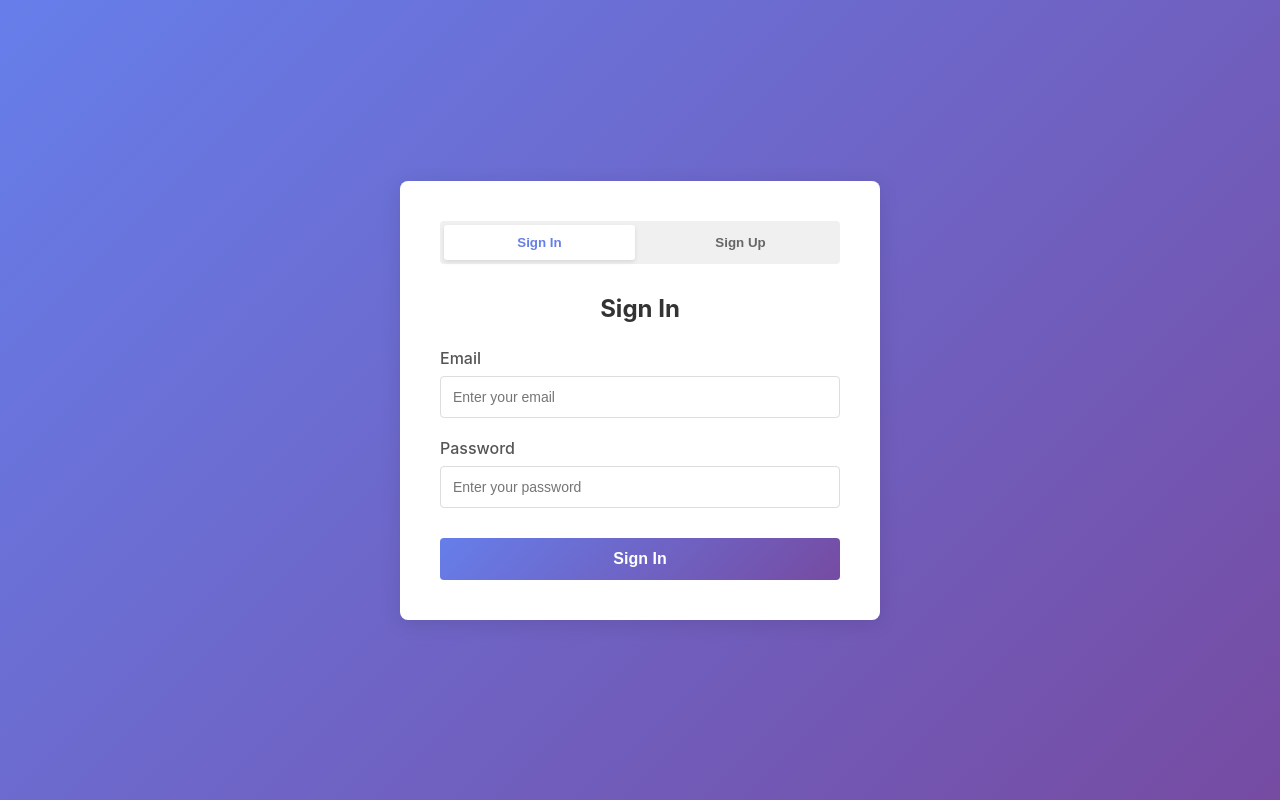
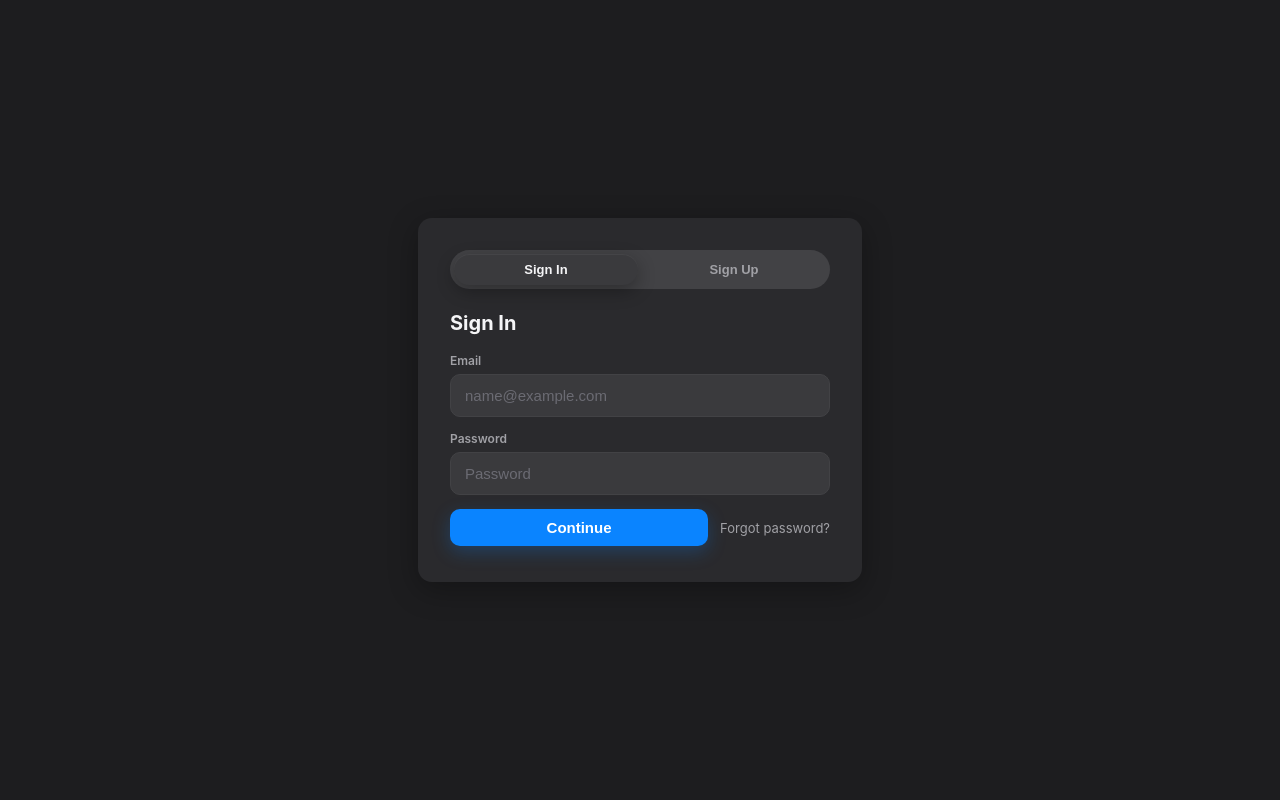
Before and after one commit to dave-oregan/hackviolet-mockinterview, a React (Create React App) app in the folder frontend/: page /login in a window 1280 px wide. Built offline with nearby package versions, Linux system fonts and the light colour scheme.

Commit message:
login UI

```diff
--- a/frontend/src/App.css
+++ b/frontend/src/App.css
@@ -32,6 +32,7 @@
   justify-content: center;
   width: 100%;
   position: relative;
+  min-height: 100vh;
 }
 
 .logo-section {
--- a/frontend/src/components/Login.jsx
+++ b/frontend/src/components/Login.jsx
@@ -1,4 +1,4 @@
-import { useState } from 'react';
+import { useState, useRef, useEffect } from 'react';
 import '../css/Login.css';
 
 function Login() {
@@ -24,36 +24,61 @@ function Login() {
     // Add registration logic here
   };
 
+  const boxRef = useRef(null);
+
+  useEffect(() => {
+    // adjust height to current content to enable smooth transitions
+    const el = boxRef.current;
+    if (!el) return;
+    // allow browser to compute layout then set explicit height
+    const resize = () => {
+      // reset height to auto to get natural scrollHeight, then set to that value
+      el.style.height = 'auto';
+      const h = el.scrollHeight;
+      el.style.height = h + 'px';
+    };
+
+    // run on next frame to ensure DOM updated
+    requestAnimationFrame(resize);
+
+    // also update on window resize
+    window.addEventListener('resize', resize);
+    return () => window.removeEventListener('resize', resize);
+  }, [isSignIn, name, email, password, confirmPassword]);
+
   return (
     <div className="login-container">
-      <div className="login-box">
+      <div ref={boxRef} className="login-box login-card">
         <div className="toggle-container">
           <button
             className={`toggle-button ${isSignIn ? 'active' : ''}`}
             onClick={() => setIsSignIn(true)}
+            aria-pressed={isSignIn}
           >
             Sign In
           </button>
           <button
             className={`toggle-button ${!isSignIn ? 'active' : ''}`}
             onClick={() => setIsSignIn(false)}
+            aria-pressed={!isSignIn}
           >
             Sign Up
           </button>
         </div>
 
         {isSignIn ? (
-          <form onSubmit={handleSignInSubmit}>
-            <h1>Sign In</h1>
+          <form onSubmit={handleSignInSubmit} className="login-form">
+            <h1 className="login-title">Sign In</h1>
             <div className="form-group">
               <label htmlFor="signin-email">Email</label>
               <input
                 id="signin-email"
                 type="email"
-                placeholder="Enter your email"
+                placeholder="name@example.com"
                 value={email}
                 onChange={(e) => setEmail(e.target.value)}
                 required
+                autoComplete="email"
               />
             </div>
             <div className="form-group">
@@ -61,28 +86,35 @@ function Login() {
               <input
                 id="signin-password"
                 type="password"
-                placeholder="Enter your password"
+                placeholder="Password"
                 value={password}
                 onChange={(e) => setPassword(e.target.value)}
                 required
+                autoComplete="current-password"
               />
             </div>
-            <button type="submit" className="login-button">
-              Sign In
-            </button>
+            <div className="form-actions">
+              <button type="submit" className="login-button">
+                Continue
+              </button>
+              <a className="link-muted" href="#forgot">
+                Forgot password?
+              </a>
+            </div>
           </form>
         ) : (
-          <form onSubmit={handleSignUpSubmit}>
-            <h1>Sign Up</h1>
+          <form onSubmit={handleSignUpSubmit} className="login-form">
+            <h1 className="login-title">Create Your Account</h1>
             <div className="form-group">
               <label htmlFor="signup-name">Full Name</label>
               <input
                 id="signup-name"
                 type="text"
-                placeholder="Enter your full name"
+                placeholder="Full name"
                 value={name}
                 onChange={(e) => setName(e.target.value)}
                 required
+                autoComplete="name"
               />
             </div>
             <div className="form-group">
@@ -90,10 +122,11 @@ function Login() {
               <input
                 id="signup-email"
                 type="email"
-                placeholder="Enter your email"
+                placeholder="name@example.com"
                 value={email}
                 onChange={(e) => setEmail(e.target.value)}
                 required
+                autoComplete="email"
               />
             </div>
             <div className="form-group">
@@ -101,10 +134,11 @@ function Login() {
               <input
                 id="signup-password"
                 type="password"
-                placeholder="Enter your password"
+                placeholder="Create a password"
                 value={password}
                 onChange={(e) => setPassword(e.target.value)}
                 required
+                autoComplete="new-password"
               />
             </div>
             <div className="form-group">
@@ -112,15 +146,18 @@ function Login() {
               <input
                 id="signup-confirm"
                 type="password"
-                placeholder="Confirm your password"
+                placeholder="Confirm password"
                 value={confirmPassword}
                 onChange={(e) => setConfirmPassword(e.target.value)}
                 required
+                autoComplete="new-password"
               />
             </div>
-            <button type="submit" className="login-button">
-              Sign Up
-            </button>
+            <div className="form-actions">
+              <button type="submit" className="login-button">
+                Create
+              </button>
+            </div>
           </form>
         )}
       </div>
--- a/frontend/src/css/Login.css
+++ b/frontend/src/css/Login.css
@@ -1,99 +1,173 @@
+/* Light Mode */
 .login-container {
   display: flex;
   justify-content: center;
   align-items: center;
-  height: 100vh;
-  background: linear-gradient(135deg, #667eea 0%, #764ba2 100%);
+  min-height: 100vh;
+  /* background: #f6f6f7; */
+  background: #1d1d1f;
+  font-family: -apple-system, BlinkMacSystemFont, 'Segoe UI', Roboto, 'Helvetica Neue', Arial;
 }
 
-.login-box {
-  background: white;
-  padding: 40px;
-  border-radius: 8px;
-  box-shadow: 0 4px 20px rgba(0, 0, 0, 0.1);
-  width: 100%;
-  max-width: 400px;
+.login-card {
+  /* background: white; */
+  background: #2a2a2d;
+  padding: 32px;
+  padding-bottom: 2px;
+  border-radius: 14px;
+  /* box-shadow: 0 8px 30px rgba(12, 16, 20, 0.08); */
+  box-shadow: 0 8px 30px rgba(0, 0, 0, 0.3);
+  width: 380px;
+  max-width: calc(100% - 48px);
+  overflow: hidden;
+  transition: height 260ms cubic-bezier(0.22, 1, 0.36, 1), box-shadow 180ms ease;
+  min-height: fit-content;
 }
 
 .toggle-container {
   display: flex;
-  gap: 10px;
-  margin-bottom: 30px;
-  background: #f0f0f0;
-  border-radius: 4px;
+  /* background: #f2f2f4; */
+  background: #424245;
+  border-radius: 999px;
   padding: 4px;
+  gap: 4px;
+  margin-bottom: 22px;
 }
 
 .toggle-button {
   flex: 1;
-  padding: 10px;
+  padding: 8px 12px;
   border: none;
   background: transparent;
-  color: #666;
+  /* color: #6b6b73; */
+  color: #a1a1a6;
   font-weight: 600;
   cursor: pointer;
-  border-radius: 3px;
-  transition: all 0.3s;
+  border-radius: 999px;
+  transition: background 0.18s, color 0.18s, transform 0.12s;
+  font-size: 13px;
 }
 
 .toggle-button.active {
-  background: white;
-  color: #667eea;
-  box-shadow: 0 2px 4px rgba(0, 0, 0, 0.1);
+  /* background: white;
+  color: #111111; */
+  background: #3a3a3d;
+  color: #f5f5f7;
+  /* box-shadow: 0 1px 0 rgba(0,0,0,0.03) inset, 0 6px 18px rgba(12,16,20,0.06); */
+  box-shadow: 0 1px 0 rgba(255,255,255,0.05) inset, 0 6px 18px rgba(0,0,0,0.3);
 }
 
-.login-box h1 {
-  text-align: center;
-  margin-bottom: 25px;
-  color: #333;
-  font-size: 24px;
+.login-title {
+  font-size: 20px;
+  /* color: #111111; */
+  color: #f5f5f7;
+  margin: 6px 0 18px 0;
+  text-align: left;
+}
+
+.login-form {
+  display: block;
 }
 
 .form-group {
-  margin-bottom: 20px;
+  margin-bottom: 14px;
 }
 
 .form-group label {
   display: block;
-  margin-bottom: 8px;
-  color: #555;
-  font-weight: 500;
+  margin-bottom: 6px;
+  /* color: #6b6b73; */
+  color: #a1a1a6;
+  font-weight: 600;
+  font-size: 12px;
+  text-transform: none;
 }
 
 .form-group input {
   width: 100%;
-  padding: 12px;
-  border: 1px solid #ddd;
-  border-radius: 4px;
-  font-size: 14px;
+  padding: 12px 14px;
+  /* border: 1px solid #e6e6ea; */
+  border: 1px solid #424245;
+  border-radius: 10px;
+  font-size: 15px;
+  /* color: #111111;
+  background: white; */
+  color: #f5f5f7;
+  background: #3a3a3d;
   box-sizing: border-box;
-  transition: border-color 0.3s;
+  transition: box-shadow 0.15s, border-color 0.15s;
+}
+
+.form-group input::placeholder {
+  /* color: #bcbcc2; */
+  color: #6b6b73;
 }
 
 .form-group input:focus {
   outline: none;
-  border-color: #667eea;
-  box-shadow: 0 0 0 3px rgba(102, 126, 234, 0.1);
+  /* border-color: #0071e3; */
+  border-color: #0a84ff;
+  /* box-shadow: 0 4px 18px rgba(0,113,227,0.08); */
+  box-shadow: 0 4px 18px rgba(10,132,255,0.2);
+}
+
+.form-actions {
+  display: flex;
+  align-items: center;
+  justify-content: space-between;
+  gap: 12px;
+  margin-top: 6px;
 }
 
 .login-button {
-  width: 100%;
-  padding: 12px;
-  background: linear-gradient(135deg, #667eea 0%, #764ba2 100%);
+  flex: 1 1 auto;
+  padding: 10px 14px;
+  /* background: #0071e3; */
+  background: #0a84ff;
   color: white;
   border: none;
-  border-radius: 4px;
-  font-size: 16px;
+  border-radius: 10px;
+  font-size: 15px;
   font-weight: 600;
   cursor: pointer;
-  transition: transform 0.2s;
-  margin-top: 10px;
+  /* box-shadow: 0 6px 18px rgba(0,113,227,0.18); */
+  box-shadow: 0 6px 18px rgba(10,132,255,0.25);
+  transition: transform 0.12s, box-shadow 0.12s;
 }
 
-.login-button:hover {
-  transform: translateY(-2px);
+.login-button:hover { transform: translateY(-1px); }
+.login-button:active {
+  transform: translateY(0);
+  /* box-shadow: 0 4px 12px rgba(0,113,227,0.14); */
+  box-shadow: 0 4px 12px rgba(10,132,255,0.2);
 }
 
-.login-button:active {
-  transform: translateY(0);
+.link-muted {
+  /* color: #6b6b73; */
+  color: #a1a1a6;
+  font-size: 13px;
+  text-decoration: none;
 }
+
+@media (max-width: 420px) {
+  .login-card { width: 92%; padding: 20px; }
+  .login-title { font-size: 18px; }
+}
+
+/* Dark Mode - Uncomment to use light mode instead
+@media (prefers-color-scheme: light) {
+  .login-container { background: #f6f6f7; }
+  .login-card { background: white; box-shadow: 0 8px 30px rgba(12, 16, 20, 0.08); }
+  .toggle-container { background: #f2f2f4; }
+  .toggle-button { color: #6b6b73; }
+  .toggle-button.active { background: white; color: #111111; box-shadow: 0 1px 0 rgba(0,0,0,0.03) inset, 0 6px 18px rgba(12,16,20,0.06); }
+  .login-title { color: #111111; }
+  .form-group label { color: #6b6b73; }
+  .form-group input { border: 1px solid #e6e6ea; color: #111111; background: white; }
+  .form-group input::placeholder { color: #bcbcc2; }
+  .form-group input:focus { border-color: #0071e3; box-shadow: 0 4px 18px rgba(0,113,227,0.08); }
+  .login-button { background: #0071e3; box-shadow: 0 6px 18px rgba(0,113,227,0.18); }
+  .login-button:active { box-shadow: 0 4px 12px rgba(0,113,227,0.14); }
+  .link-muted { color: #6b6b73; }
+}
+*/
```
